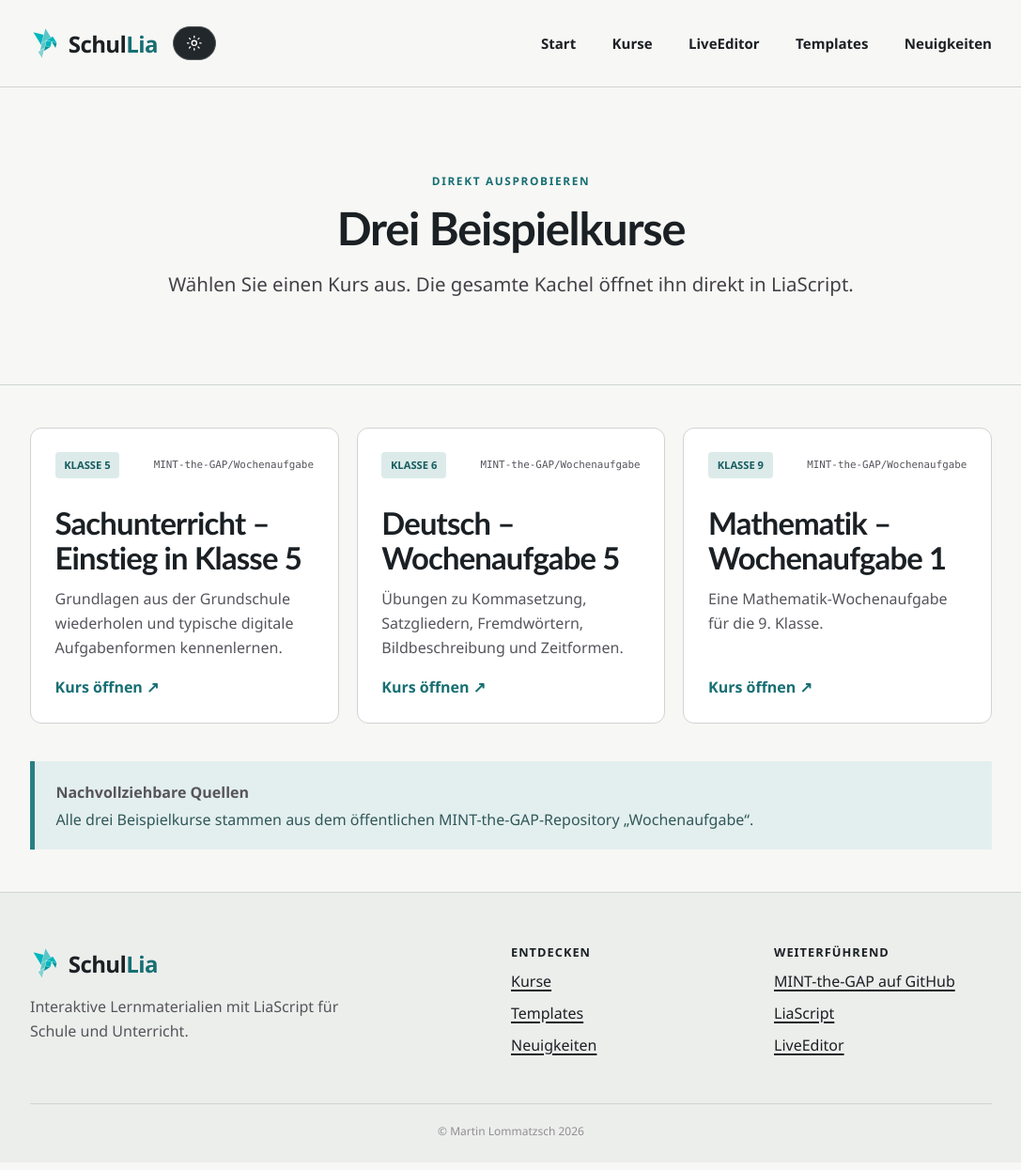
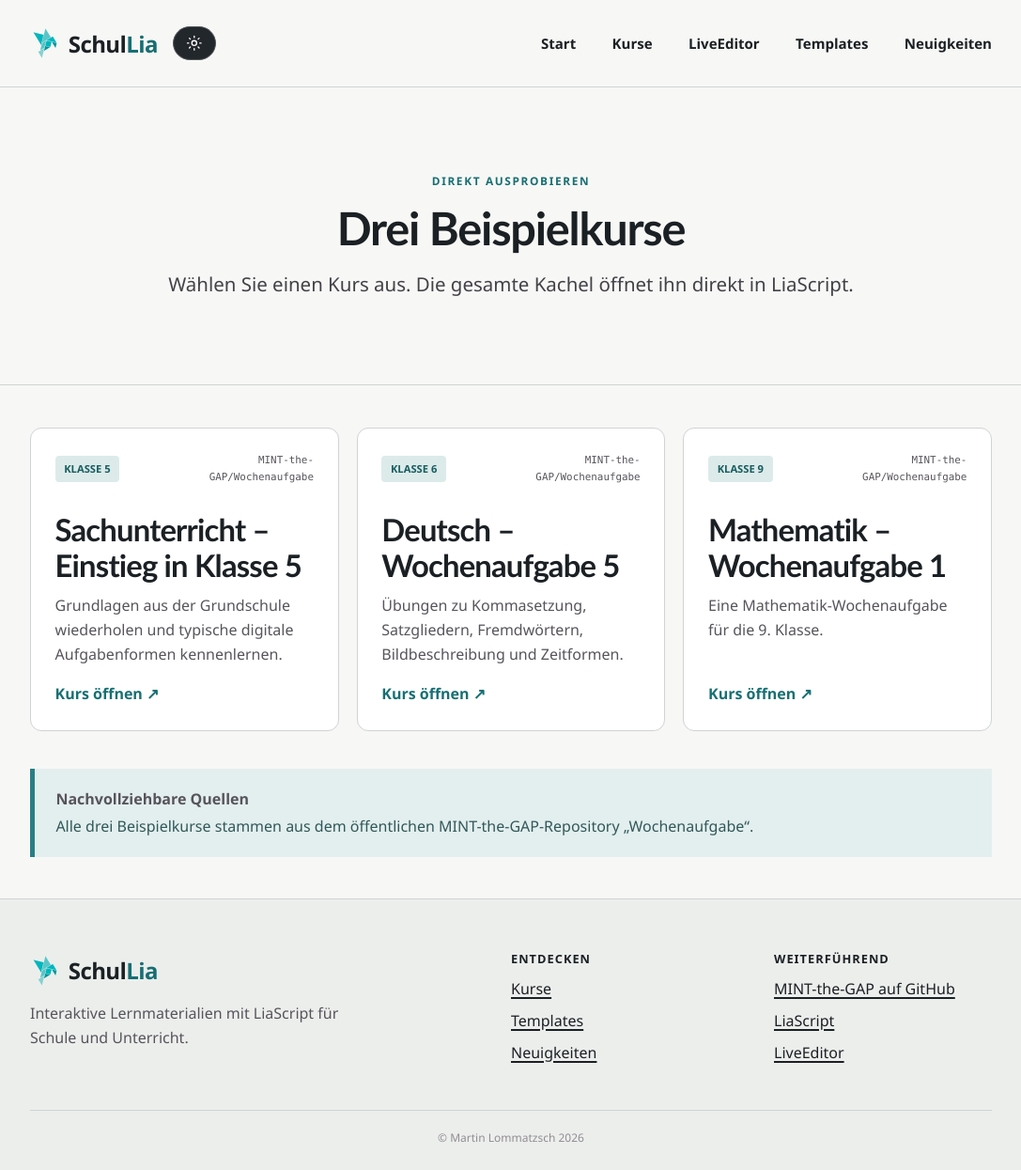
Before and after one commit to SchulLia/SchulLia.github.io, a Jekyll site: the page built from kurse/index.html, in a window 1280 px wide and 1245 px high. Shown: the whole window at 94% size, without its empty margins (96-1183 px from the left). Built offline with Jekyll 4.4.1, drawn with Linux system fonts in a browser that asks for light colours.

Commit message:
Kurskacheln mobil umbrechen

```diff
--- a/assets/css/liascript-theme.css
+++ b/assets/css/liascript-theme.css
@@ -676,6 +676,13 @@ h3 {
   font-weight: 800;
 }
 
+.course-card__source {
+  min-width: 0;
+  max-width: 60%;
+  overflow-wrap: anywhere;
+  text-align: right;
+}
+
 @media (max-width: 960px) {
   .course-grid {
     grid-template-columns: 1fr;
```
